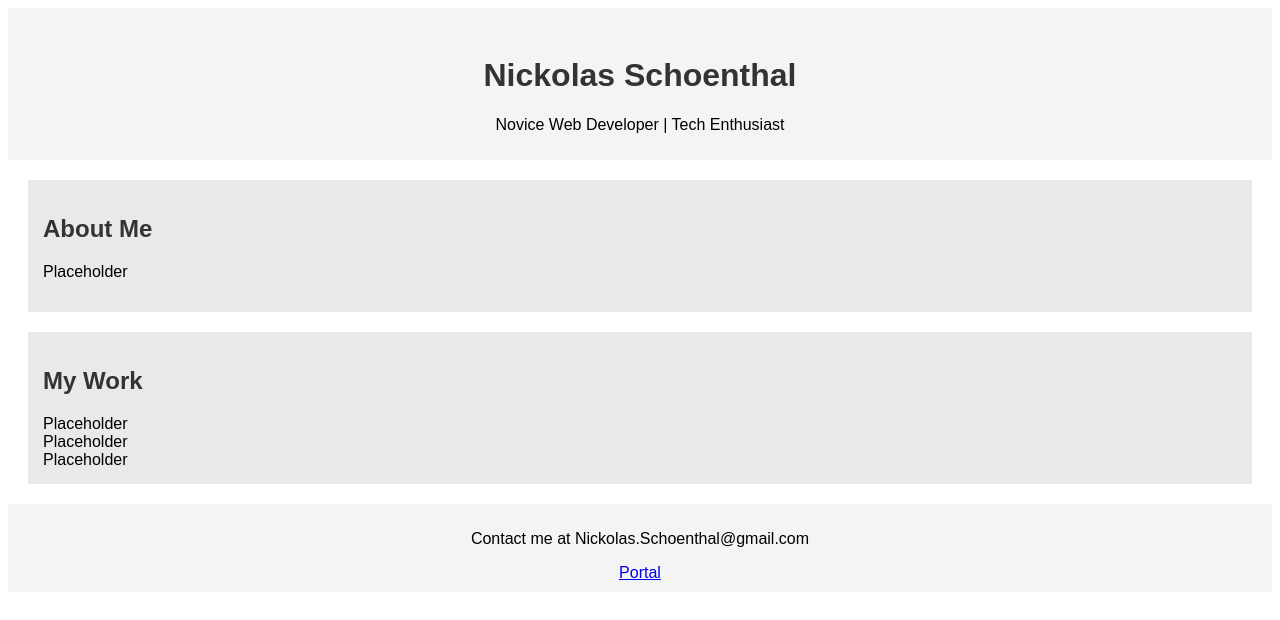
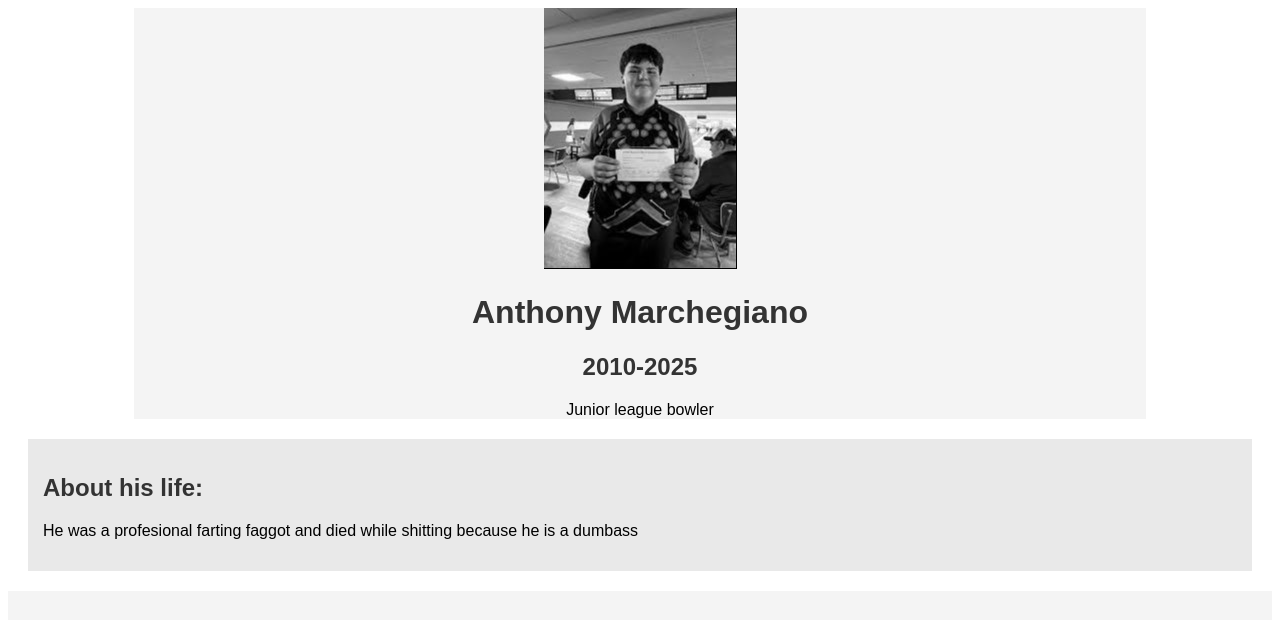
Before and after one commit to Fregity/Fregity.github.io, a plain HTML site: page index.html in a window 1280 px wide. Drawn offline with Linux system fonts and the light colour scheme.

Commit message:
anthony-ized the site

```diff
--- a/index.html
+++ b/index.html
@@ -1,30 +1,24 @@
 <!DOCTYPE html>
 <html>
     <head>
-        <title>Nickolas Schoenthal - Portfolio</title>
+        <title>Anthony Marchegiano</title>
         <link rel="stylesheet" href="styles.css">
         <meta charset="utf-8">
         <meta name="viewport" content="width=device-width, initial-scale=1.0">
     </head>
     <body>
         <header>
-            <img src="">
-            <h1>Nickolas Schoenthal</h1>
-            <p>Novice Web Developer | Tech Enthusiast</p>
+            <img src="images.jpg">
+            <h1>Anthony Marchegiano</h1>
+            <h2>2010-2025</h2>
+            <p>Junior league bowler</p>
         </header>
         <section id="bio">
-            <h2>About Me</h2>
-            <p>Placeholder</p>
-        </section>
-        <section id="work">
-            <h2>My Work</h2>
-            <div class="project" id="project1">Placeholder</div>
-            <div class="project" id="project2">Placeholder</div>
-            <div class="project" id="project3">Placeholder</div>
+            <h2>About his life:</h2>
+            <p>He was a profesional farting faggot and died while shitting because he is a dumbass</p>
         </section>
         <footer>
-            <p>Contact me at Nickolas.Schoenthal@gmail.com</p>
-            <a href="portal.html">Portal</a>
+            <p></p>
         </footer>
     </body>
 </html>
--- a/styles.css
+++ b/styles.css
@@ -4,7 +4,8 @@ body {
 
 header {
     text-align: center;
-    padding: 10px;
+    margin-left: 10%;
+    margin-right: 10%;
     background-color: #f4f4f4;
 }
 
```
Also changed, not shown: images.jpg (added).
